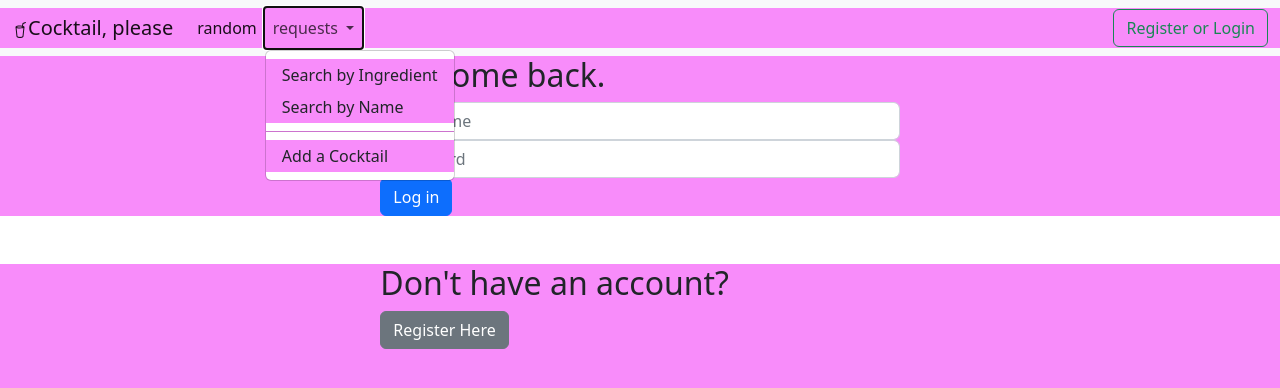
After one commit to jleppek15/cocktail-please, a Flask app: template templates/users/user.html in a window 1280 px wide, after a click on "requests". The commit adds this page. Shown: the top 388 px of the page. Run offline with Flask 2, Linux system fonts and the light colour scheme; the template is opened without the code that fills it: values that come from a table or form of the project are taken from there, others are empty.

Commit message:
working on app routes

```diff
--- a/app.py
+++ b/app.py
@@ -1,15 +1,17 @@
-from flask import Flask, redirect, render_template, g, session
+import os
+from flask import Flask, redirect, render_template, g, session, request, jsonify, flash
 import requests
-import os
+import json
+from sqlalchemy.exc import IntegrityError
 
 
-from models import db, connect_db
-from forms import
+from models import db, connect_db, User, Cocktail
+from forms import RegisterUserForm
 
 CURR_USER_KEY = "curr_user"
 
 app = Flask(__name__)
-app.config['SQLALCHEMY_DATABASE_URI'] = 'postgresql:///playlist-app'
+app.config['SQLALCHEMY_DATABASE_URI'] = (os.environ.get('DATABASE_URL', 'postgresql:///cocktail_please'))
 app.config['SQLALCHEMY_TRACK_MODIFICATIONS'] = False
 app.config['SQLALCHEMY_ECHO'] = True
 
@@ -18,7 +20,7 @@ db.create_all()
 
 app.config['SECRET_KEY'] = "so-secret"
 
-URL = 'www.thecocktaildb.com/api/json/v1/1/'
+URL = 'http://www.thecocktaildb.com/api/json/v1/1/'
 
 @app.before_request
 def check_user():
@@ -27,7 +29,7 @@ def check_user():
 
 def login():
     """login a user"""
-    session[CURR_USER_KEY] = user.id
+    session[CURR_USER_KEY] = User.id
 
 def logout():
     """log the user out"""
@@ -37,6 +39,75 @@ def logout():
     pass
 
 
-@app.route
+@app.route('/')
+def redirect_home():
+    return redirect('/home')
+
+@app.route('/home', methods=['GET', 'POST'])
 def show_home():
-    render_template('home.html')
+    return render_template('home.html')
+
+@app.route('/user')
+def user_page():
+    form = RegisterUserForm()
+    return render_template('/users/user.html', form = form)
+
+@app.route('/register', methods=['GET', 'POST'])
+def register_user():
+    form = RegisterUserForm()
+
+    if form.validate_on_submit():
+        try:
+            username = form.data.username
+            password = form.data.password
+            user = User.register(username=username, password=password)
+            db.session.commit()
+
+        except IntegrityError:
+            flash('Username already taken', 'danger')
+            return render_template('/users/register.html', form=form)
+
+        login(user)
+
+        return redirect('/home')
+
+    else:
+        return render_template('/users/register.html', form = form)
+
+@app.route('/login', methods=['POST'])
+def login_user():
+    form = RegisterUserForm()
+
+    if form.validate_on_submit():
+        try:
+            username = form.data.username
+            password = form.data.password
+            user = User.register(username=username, password=password)
+            db.session.commit()
+
+        except IntegrityError:
+            flash('Username already taken', 'danger')
+            return render_template('/users/register.html', form=form)
+
+        login(user)
+
+        return redirect('/home')
+
+    else:
+        return redirect('/user', form = form)
+
+@app.route('/random', methods=['GET'])
+def random_cocktail():
+    random = requests.get(URL + 'random.php').json()
+    random_cocktail = random['drinks']
+    ingredients = condense_ingredients(random_cocktail[0])
+    print(ingredients)
+    return render_template('random.html', random=random_cocktail[0], ingredients = ingredients)
+
+def condense_ingredients(obj):
+    ingredients = []
+    for x in range(1, 15, 1):
+        if obj[f"strIngredient{x}"]:
+            ingredients.append(obj[f"strIngredient{x}"])
+
+    return ingredients;
--- a/forms.py
+++ b/forms.py
@@ -1,4 +1,10 @@
 from turtle import title
-from wtforms import SelectField, StringField
-from wtforms.validators import InputRequired
+from wtforms import SelectField, StringField, PasswordField
+from wtforms.validators import DataRequired, Email, Length
 from flask_wtf import FlaskForm
+
+
+class RegisterUserForm(FlaskForm):
+    """form for registering a user"""
+    username = StringField('Username', validators=[DataRequired()])
+    password = PasswordField('Password', validators=[Length(min=6)])
--- /dev/null
+++ b/static/style.css
@@ -0,0 +1,3 @@
+* {
+    background-color: #f88cfa;
+}
--- a/templates/base.html
+++ b/templates/base.html
@@ -5,9 +5,51 @@
     <meta http-equiv="X-UA-Compatible" content="IE=edge">
     <meta name="viewport" content="width=device-width, initial-scale=1.0">
     <title>{%block title%}{%endblock%}</title>
+    <link href="https://cdn.jsdelivr.net/npm/bootstrap@5.2.0-beta1/dist/css/bootstrap.min.css" rel="stylesheet" integrity="sha384-0evHe/X+R7YkIZDRvuzKMRqM+OrBnVFBL6DOitfPri4tjfHxaWutUpFmBp4vmVor" crossorigin="anonymous">
+    <link rel="stylesheet" href="/static/style.css">
 </head>
+<nav class="navbar navbar-expand-lg bg-light">
+    <div class="container-fluid">
+      <a class="navbar-brand" href="/"><svg xmlns="http://www.w3.org/2000/svg" width="16" height="16" fill="currentColor" class="bi bi-cup-straw" viewBox="0 0 16 16">
+        <path d="M13.902.334a.5.5 0 0 1-.28.65l-2.254.902-.4 1.927c.376.095.715.215.972.367.228.135.56.396.56.82 0 .046-.004.09-.011.132l-.962 9.068a1.28 1.28 0 0 1-.524.93c-.488.34-1.494.87-3.01.87-1.516 0-2.522-.53-3.01-.87a1.28 1.28 0 0 1-.524-.93L3.51 5.132A.78.78 0 0 1 3.5 5c0-.424.332-.685.56-.82.262-.154.607-.276.99-.372C5.824 3.614 6.867 3.5 8 3.5c.712 0 1.389.045 1.985.127l.464-2.215a.5.5 0 0 1 .303-.356l2.5-1a.5.5 0 0 1 .65.278zM9.768 4.607A13.991 13.991 0 0 0 8 4.5c-1.076 0-2.033.11-2.707.278A3.284 3.284 0 0 0 4.645 5c.146.073.362.15.648.222C5.967 5.39 6.924 5.5 8 5.5c.571 0 1.109-.03 1.588-.085l.18-.808zm.292 1.756C9.445 6.45 8.742 6.5 8 6.5c-1.133 0-2.176-.114-2.95-.308a5.514 5.514 0 0 1-.435-.127l.838 8.03c.013.121.06.186.102.215.357.249 1.168.69 2.438.69 1.27 0 2.081-.441 2.438-.69.042-.029.09-.094.102-.215l.852-8.03a5.517 5.517 0 0 1-.435.127 8.88 8.88 0 0 1-.89.17zM4.467 4.884s.003.002.005.006l-.005-.006zm7.066 0-.005.006c.002-.004.005-.006.005-.006zM11.354 5a3.174 3.174 0 0 0-.604-.21l-.099.445.055-.013c.286-.072.502-.149.648-.222z"/>
+      </svg>Cocktail, please</a>
+      <button class="navbar-toggler" type="button" data-bs-toggle="collapse" data-bs-target="#navbarSupportedContent" aria-controls="navbarSupportedContent" aria-expanded="false" aria-label="Toggle navigation">
+        <span class="navbar-toggler-icon"></span>
+      </button>
+      <div class="collapse navbar-collapse" id="navbarSupportedContent">
+        <ul class="navbar-nav me-auto mb-2 mb-lg-0">
+          <li class="nav-item">
+            <a class="nav-link active" aria-current="page" href="/random">random</a>
+          </li>
+
+          <li class="nav-item dropdown">
+            <a class="nav-link dropdown-toggle" href="#" id="navbarDropdown" role="button" data-bs-toggle="dropdown" aria-expanded="false">
+              requests
+            </a>
+            <ul class="dropdown-menu" aria-labelledby="navbarDropdown">
+              <li><a class="dropdown-item" href="/search/ingredient">Search by Ingredient</a></li>
+              <li><a class="dropdown-item" href="/search/name">Search by Name</a></li>
+              <li><hr class="dropdown-divider"></li>
+              <li><a class="dropdown-item" href="/add">Add a Cocktail</a></li>
+            </ul>
+          </li>
+        </ul>
+        {%if not g.user %}
+        <form class="d-flex" action="/user">
+          <button class="btn btn-outline-success" type="submit">Register or Login</button>
+        </form>
+        {% else %}
+        <form class="d-flex" action="/logout">
+            <button class="btn btn-outline-success" type="submit">logout</button>
+        </form>
+        {%endif%}
+
+      </div>
+    </div>
+  </nav>
 <body>
     {%block content%}
     {%endblock%}
 </body>
+<script src="https://cdn.jsdelivr.net/npm/bootstrap@5.2.0-beta1/dist/js/bootstrap.bundle.min.js" integrity="sha384-pprn3073KE6tl6bjs2QrFaJGz5/SUsLqktiwsUTF55Jfv3qYSDhgCecCxMW52nD2" crossorigin="anonymous"></script>
 </html>
--- /dev/null
+++ b/templates/users/user.html
@@ -0,0 +1,36 @@
+{% extends 'base.html'%}
+
+{%block title%} Login {%endblock%}
+
+{%block content%}
+
+<div class="row justify-content-md-center">
+    <div class="col-md-7 col-lg-5">
+      <h2 class="join-message">Welcome back.</h2>
+
+      <form method="POST" id="user_form" action="/login">
+        {{ form.hidden_tag() }}
+
+        {% for field in form if field.widget.input_type != 'hidden' %}
+          {% for error in field.errors %}
+            <span class="text-danger">{{ error }}</span>
+          {% endfor %}
+          {{ field(placeholder=field.label.text, class="form-control") }}
+        {% endfor %}
+
+        <button class="btn btn-primary btn-block btn-md">Log in</button>
+      </form>
+    </div>
+  </div>
+<br>
+<br>
+  <div class="row justify-content-md-center">
+    <div class="col-md-7 col-lg-5">
+        <h2 class="join-message">Don't have an account?</h2>
+            <form method="GET" action="/register">
+                <button class="btn btn-secondary btn-block btn-md">Register Here</button>
+            </form>
+        </div>
+  </div>
+
+{%endblock%}
```
Also changed, not shown: models.py (+12 -3 lines), requirements.txt (+8 -0 lines), templates/home.html (+14 -0 lines), templates/random.html (added, +22 -0 lines), templates/users/register.html (added, +25 -0 lines), templates/users/details.html (added), 1 other file.
